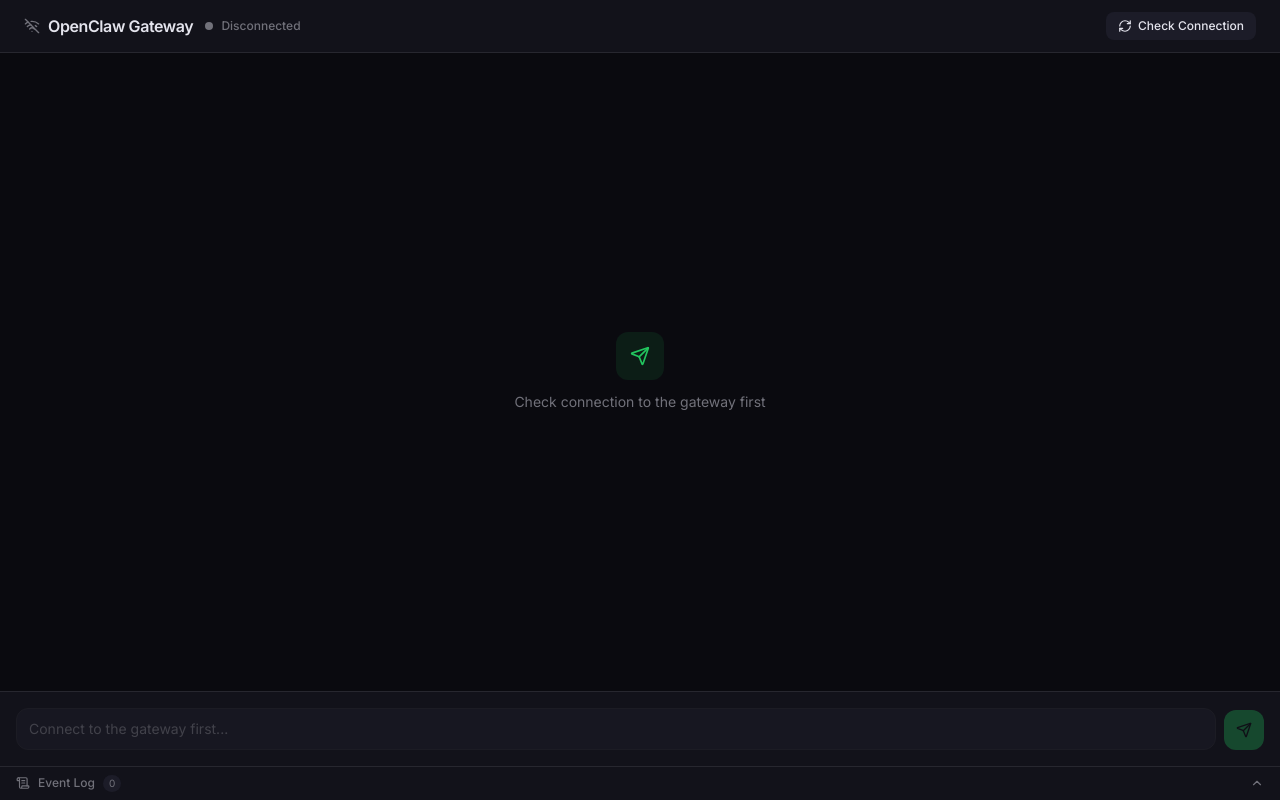
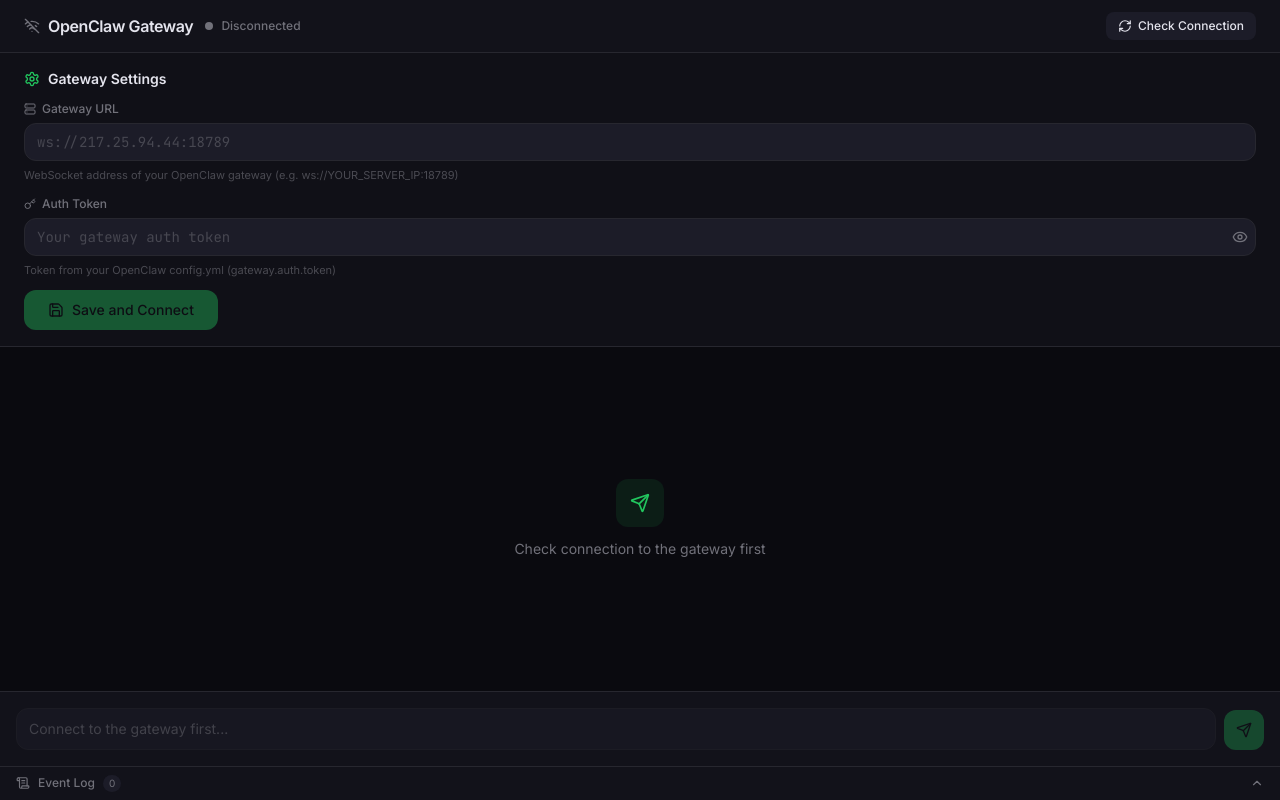
Before and after one commit to paulscriptum/ii, a Next.js app: page / in a window 1280 px wide. Built offline with nearby package versions, Linux system fonts and the light colour scheme.

Commit message:
feat: add UI for server settings and external access
Move gateway URL and token input to UI, modify API routes, and update dashboard.

```diff
--- a/components/dashboard.tsx
+++ b/components/dashboard.tsx
@@ -1,7 +1,8 @@
 "use client"
 
-import { useState, useCallback, useRef } from "react"
+import { useState, useCallback, useRef, useEffect } from "react"
 import { StatusBar } from "./status-bar"
+import { SettingsPanel } from "./settings-panel"
 import { Chat } from "./chat"
 import { EventLog, type LogEntry } from "./event-log"
 import type { ChatMessage, ConnectionState } from "@/lib/types"
@@ -10,7 +11,31 @@ function genId() {
   return `${Date.now()}-${Math.random().toString(36).slice(2, 8)}`
 }
 
+const STORAGE_KEY = "openclaw-settings"
+
+function loadSettings(): { gatewayUrl: string; authToken: string } {
+  if (typeof window === "undefined") return { gatewayUrl: "", authToken: "" }
+  try {
+    const raw = localStorage.getItem(STORAGE_KEY)
+    if (raw) return JSON.parse(raw)
+  } catch {
+    // ignore
+  }
+  return { gatewayUrl: "", authToken: "" }
+}
+
+function saveSettings(gatewayUrl: string, authToken: string) {
+  if (typeof window === "undefined") return
+  try {
+    localStorage.setItem(STORAGE_KEY, JSON.stringify({ gatewayUrl, authToken }))
+  } catch {
+    // ignore
+  }
+}
+
 export function Dashboard() {
+  const [gatewayUrl, setGatewayUrl] = useState("")
+  const [authToken, setAuthToken] = useState("")
   const [connectionState, setConnectionState] = useState<ConnectionState>("disconnected")
   const [connectionError, setConnectionError] = useState<string>()
   const [checking, setChecking] = useState(false)
@@ -18,6 +43,13 @@ export function Dashboard() {
   const [logEntries, setLogEntries] = useState<LogEntry[]>([])
   const [isLoading, setIsLoading] = useState(false)
   const abortRef = useRef<AbortController | null>(null)
+
+  // Load settings from localStorage on mount
+  useEffect(() => {
+    const settings = loadSettings()
+    setGatewayUrl(settings.gatewayUrl)
+    setAuthToken(settings.authToken)
+  }, [])
 
   const addLog = useCallback(
     (direction: LogEntry["direction"], data: string) => {
@@ -32,23 +64,51 @@ export function Dashboard() {
   const addSystemMessage = useCallback((content: string) => {
     setMessages((prev) => [
       ...prev,
-      {
-        id: genId(),
-        role: "system",
-        content,
-        timestamp: Date.now(),
-      },
+      { id: genId(), role: "system", content, timestamp: Date.now() },
     ])
   }, [])
 
-  const checkConnection = useCallback(async () => {
+  const handleSaveSettings = useCallback(
+    (newUrl: string, newToken: string) => {
+      setGatewayUrl(newUrl)
+      setAuthToken(newToken)
+      saveSettings(newUrl, newToken)
+      setConnectionState("disconnected")
+      setConnectionError(undefined)
+      addLog("info", `Settings saved. Gateway: ${newUrl}`)
+
+      // Auto-connect after saving
+      setTimeout(() => {
+        doCheckConnection(newUrl, newToken)
+      }, 100)
+    },
+    // eslint-disable-next-line react-hooks/exhaustive-deps
+    [addLog]
+  )
+
+  const doCheckConnection = useCallback(
+    async (url?: string, token?: string) => {
+      const gUrl = url || gatewayUrl
+      const gToken = token || authToken
+
+      if (!gUrl || !gToken) {
+        setConnectionState("error")
+        setConnectionError("Set gateway URL and auth token in Settings first")
+        addLog("error", "Missing gateway URL or auth token")
+        return
+      }
+
       setChecking(true)
       setConnectionState("connecting")
       setConnectionError(undefined)
-    addLog("info", "Checking gateway connection...")
+      addLog("info", `Connecting to ${gUrl}...`)
 
       try {
-      const res = await fetch("/api/gateway/status")
+        const res = await fetch("/api/gateway/status", {
+          method: "POST",
+          headers: { "Content-Type": "application/json" },
+          body: JSON.stringify({ gatewayUrl: gUrl, authToken: gToken }),
+        })
         const data = await res.json()
 
         if (data.reachable && data.authenticated) {
@@ -75,11 +135,12 @@ export function Dashboard() {
       } finally {
         setChecking(false)
       }
-  }, [addLog, addSystemMessage])
+    },
+    [gatewayUrl, authToken, addLog, addSystemMessage]
+  )
 
   const sendMessage = useCallback(
     async (content: string) => {
-      // Add user message
       const userMsg: ChatMessage = {
         id: genId(),
         role: "user",
@@ -90,7 +151,6 @@ export function Dashboard() {
       addLog("sent", `chat.send: ${content.slice(0, 80)}${content.length > 80 ? "..." : ""}`)
       setIsLoading(true)
 
-      // Cancel any previous request
       abortRef.current?.abort()
       const controller = new AbortController()
       abortRef.current = controller
@@ -100,6 +160,8 @@ export function Dashboard() {
           method: "POST",
           headers: { "Content-Type": "application/json" },
           body: JSON.stringify({
+            gatewayUrl,
+            authToken,
             method: "chat.send",
             params: { message: content },
           }),
@@ -118,15 +180,9 @@ export function Dashboard() {
         let assistantContent = ""
         const assistantMsgId = genId()
 
-        // Add empty assistant message that we'll update
         setMessages((prev) => [
           ...prev,
-          {
-            id: assistantMsgId,
-            role: "assistant",
-            content: "",
-            timestamp: Date.now(),
-          },
+          { id: assistantMsgId, role: "assistant", content: "", timestamp: Date.now() },
         ])
 
         let buffer = ""
@@ -147,57 +203,30 @@ export function Dashboard() {
               const msg = JSON.parse(payload)
               addLog("received", JSON.stringify(msg).slice(0, 120))
 
-              // Handle different event types
               if (msg.type === "event") {
                 const eventName = msg.event || ""
-                if (
-                  eventName.includes("chat.token") ||
-                  eventName.includes("chat.chunk")
-                ) {
-                  const token =
-                    msg.payload?.token ||
-                    msg.payload?.content ||
-                    msg.payload?.text ||
-                    ""
+                if (eventName.includes("chat.token") || eventName.includes("chat.chunk")) {
+                  const token = msg.payload?.token || msg.payload?.content || msg.payload?.text || ""
                   assistantContent += token
                   setMessages((prev) =>
-                    prev.map((m) =>
-                      m.id === assistantMsgId
-                        ? { ...m, content: assistantContent }
-                        : m
-                    )
+                    prev.map((m) => (m.id === assistantMsgId ? { ...m, content: assistantContent } : m))
                   )
                 } else if (eventName.includes("chat.message")) {
-                  // Full message received at once
-                  const fullContent =
-                    msg.payload?.content ||
-                    msg.payload?.message ||
-                    msg.payload?.text ||
-                    ""
+                  const fullContent = msg.payload?.content || msg.payload?.message || msg.payload?.text || ""
                   if (fullContent) {
                     assistantContent = fullContent
                     setMessages((prev) =>
-                      prev.map((m) =>
-                        m.id === assistantMsgId
-                          ? { ...m, content: assistantContent }
-                          : m
-                      )
+                      prev.map((m) => (m.id === assistantMsgId ? { ...m, content: assistantContent } : m))
                     )
                   }
                 }
               } else if (msg.type === "res") {
-                // Final response
                 if (msg.result?.content || msg.result?.message || msg.result?.text) {
-                  const finalContent =
-                    msg.result.content || msg.result.message || msg.result.text
+                  const finalContent = msg.result.content || msg.result.message || msg.result.text
                   if (!assistantContent) {
                     assistantContent = finalContent
                     setMessages((prev) =>
-                      prev.map((m) =>
-                        m.id === assistantMsgId
-                          ? { ...m, content: assistantContent }
-                          : m
-                      )
+                      prev.map((m) => (m.id === assistantMsgId ? { ...m, content: assistantContent } : m))
                     )
                   }
                 }
@@ -207,11 +236,7 @@ export function Dashboard() {
                     setMessages((prev) =>
                       prev.map((m) =>
                         m.id === assistantMsgId
-                          ? {
-                              ...m,
-                              content: `Error: ${msg.error.message}`,
-                              role: "system" as const,
-                            }
+                          ? { ...m, content: `Error: ${msg.error.message}`, role: "system" as const }
                           : m
                       )
                     )
@@ -221,21 +246,16 @@ export function Dashboard() {
                 addLog("error", msg.error || "Unknown stream error")
               }
             } catch {
-              // Skip malformed SSE data
+              // skip malformed SSE
             }
           }
         }
 
-        // If we never got content, update message
         if (!assistantContent) {
           setMessages((prev) =>
             prev.map((m) =>
               m.id === assistantMsgId
-                ? {
-                    ...m,
-                    content: "No response received from gateway",
-                    role: "system" as const,
-                  }
+                ? { ...m, content: "No response received from gateway", role: "system" as const }
                 : m
             )
           )
@@ -250,7 +270,7 @@ export function Dashboard() {
         abortRef.current = null
       }
     },
-    [addLog, addSystemMessage]
+    [gatewayUrl, authToken, addLog, addSystemMessage]
   )
 
   return (
@@ -258,8 +278,14 @@ export function Dashboard() {
       <StatusBar
         state={connectionState}
         error={connectionError}
-        onReconnect={checkConnection}
+        onReconnect={() => doCheckConnection()}
         checking={checking}
+      />
+      <SettingsPanel
+        gatewayUrl={gatewayUrl}
+        authToken={authToken}
+        onSave={handleSaveSettings}
+        isConnected={connectionState === "connected"}
       />
       <Chat
         messages={messages}
--- /dev/null
+++ b/components/settings-panel.tsx
@@ -0,0 +1,127 @@
+"use client"
+
+import { useState } from "react"
+import { Settings, Eye, EyeOff, Save, Server, Key } from "lucide-react"
+
+interface SettingsPanelProps {
+  gatewayUrl: string
+  authToken: string
+  onSave: (gatewayUrl: string, authToken: string) => void
+  isConnected: boolean
+}
+
+export function SettingsPanel({
+  gatewayUrl: initialUrl,
+  authToken: initialToken,
+  onSave,
+  isConnected,
+}: SettingsPanelProps) {
+  const [open, setOpen] = useState(!initialUrl || !initialToken)
+  const [url, setUrl] = useState(initialUrl)
+  const [token, setToken] = useState(initialToken)
+  const [showToken, setShowToken] = useState(false)
+
+  const handleSave = () => {
+    onSave(url.trim(), token.trim())
+    if (url.trim() && token.trim()) {
+      setOpen(false)
+    }
+  }
+
+  const handleKeyDown = (e: React.KeyboardEvent) => {
+    if (e.key === "Enter") {
+      handleSave()
+    }
+  }
+
+  if (!open) {
+    return (
+      <button
+        onClick={() => setOpen(true)}
+        className="flex items-center gap-1.5 rounded-md bg-muted px-3 py-1.5 text-xs font-medium text-muted-foreground transition-colors hover:bg-border hover:text-foreground"
+      >
+        <Settings className="h-3.5 w-3.5" />
+        <span className="hidden sm:inline">Settings</span>
+      </button>
+    )
+  }
+
+  return (
+    <div className="border-b border-border bg-card/80 px-4 py-4 sm:px-6">
+      <div className="flex items-center gap-2 pb-3">
+        <Settings className="h-4 w-4 text-accent" />
+        <h2 className="text-sm font-semibold text-foreground">Gateway Settings</h2>
+        {isConnected && (
+          <button
+            onClick={() => setOpen(false)}
+            className="ml-auto text-xs text-muted-foreground hover:text-foreground"
+          >
+            Close
+          </button>
+        )}
+      </div>
+
+      <div className="flex flex-col gap-3">
+        {/* Gateway URL */}
+        <div className="flex flex-col gap-1.5">
+          <label htmlFor="gateway-url" className="flex items-center gap-1.5 text-xs font-medium text-muted-foreground">
+            <Server className="h-3 w-3" />
+            Gateway URL
+          </label>
+          <input
+            id="gateway-url"
+            type="text"
+            value={url}
+            onChange={(e) => setUrl(e.target.value)}
+            onKeyDown={handleKeyDown}
+            placeholder="ws://217.25.94.44:18789"
+            className="rounded-lg border border-border bg-input px-3 py-2 font-mono text-sm text-foreground placeholder-muted-foreground/50 outline-none transition-colors focus:border-accent/50 focus:ring-1 focus:ring-accent/30"
+          />
+          <p className="text-[11px] text-muted-foreground/60">
+            WebSocket address of your OpenClaw gateway (e.g. ws://YOUR_SERVER_IP:18789)
+          </p>
+        </div>
+
+        {/* Auth Token */}
+        <div className="flex flex-col gap-1.5">
+          <label htmlFor="auth-token" className="flex items-center gap-1.5 text-xs font-medium text-muted-foreground">
+            <Key className="h-3 w-3" />
+            Auth Token
+          </label>
+          <div className="flex gap-2">
+            <div className="relative flex-1">
+              <input
+                id="auth-token"
+                type={showToken ? "text" : "password"}
+                value={token}
+                onChange={(e) => setToken(e.target.value)}
+                onKeyDown={handleKeyDown}
+                placeholder="Your gateway auth token"
+                className="w-full rounded-lg border border-border bg-input px-3 py-2 pr-10 font-mono text-sm text-foreground placeholder-muted-foreground/50 outline-none transition-colors focus:border-accent/50 focus:ring-1 focus:ring-accent/30"
+              />
+              <button
+                type="button"
+                onClick={() => setShowToken(!showToken)}
+                className="absolute right-2 top-1/2 -translate-y-1/2 text-muted-foreground hover:text-foreground"
+              >
+                {showToken ? <EyeOff className="h-4 w-4" /> : <Eye className="h-4 w-4" />}
+              </button>
+            </div>
+          </div>
+          <p className="text-[11px] text-muted-foreground/60">
+            Token from your OpenClaw config.yml (gateway.auth.token)
+          </p>
+        </div>
+
+        <button
+          onClick={handleSave}
+          disabled={!url.trim() || !token.trim()}
+          className="flex w-full items-center justify-center gap-2 rounded-lg bg-accent py-2.5 text-sm font-medium text-accent-foreground transition-colors hover:bg-accent/90 disabled:opacity-40 sm:w-auto sm:px-6 sm:self-start"
+        >
+          <Save className="h-4 w-4" />
+          Save and Connect
+        </button>
+      </div>
+    </div>
+  )
+}
--- a/lib/openclaw-client.ts
+++ b/lib/openclaw-client.ts
@@ -1,8 +1,5 @@
 import WebSocket from "ws"
-import type { OpenClawMessage, OpenClawRequest, OpenClawResponse, OpenClawEvent } from "./types"
-
-const GATEWAY_URL = process.env.OPENCLAW_GATEWAY_URL || "ws://217.25.94.44:18789"
-const AUTH_TOKEN = process.env.OPENCLAW_AUTH_TOKEN || ""
+import type { OpenClawMessage, OpenClawResponse, OpenClawEvent, OpenClawRequest } from "./types"
 
 let requestCounter = 0
 
@@ -10,12 +7,35 @@ function generateId(): string {
   return `web-${Date.now()}-${++requestCounter}`
 }
 
+function buildConnectRequest(authToken: string): OpenClawRequest {
+  return {
+    type: "req",
+    id: generateId(),
+    method: "connect",
+    params: {
+      minProtocol: 3,
+      maxProtocol: 3,
+      client: {
+        id: "openclaw-web-dashboard",
+        version: "1.0.0",
+        platform: "web",
+        mode: "operator",
+      },
+      role: "operator",
+      scopes: ["operator.read", "operator.write"],
+      auth: { token: authToken },
+      locale: "en-US",
+      userAgent: "openclaw-web-dashboard/1.0.0",
+    },
+  }
+}
+
 /**
- * Creates a one-shot WebSocket connection to the OpenClaw gateway,
- * performs the connect handshake, sends one message, and returns the response.
- * This is designed for serverless (Vercel) where we can't hold long-lived connections.
+ * One-shot WebSocket connection: connect, authenticate, send a request, get the response.
  */
 export async function sendToGateway(
+  gatewayUrl: string,
+  authToken: string,
   method: string,
   params?: Record<string, unknown>,
   timeoutMs = 30000
@@ -26,7 +46,7 @@ export async function sendToGateway(
       reject(new Error("Gateway request timed out"))
     }, timeoutMs)
 
-    const ws = new WebSocket(GATEWAY_URL)
+    const ws = new WebSocket(gatewayUrl)
     let authenticated = false
     const requestId = generateId()
 
@@ -42,10 +62,6 @@ export async function sendToGateway(
       }
     })
 
-    ws.on("open", () => {
-      // Wait for the challenge event from gateway
-    })
-
     ws.on("message", (data) => {
       let msg: OpenClawMessage
       try {
@@ -54,33 +70,13 @@ export async function sendToGateway(
         return
       }
 
-      // Step 1: Receive challenge, send connect request
+      // Step 1: Receive challenge, send connect
       if (msg.type === "event" && (msg as OpenClawEvent).event === "connect.challenge") {
-        const connectReq: OpenClawRequest = {
-          type: "req",
-          id: generateId(),
-          method: "connect",
-          params: {
-            minProtocol: 3,
-            maxProtocol: 3,
-            client: {
-              id: "openclaw-web-dashboard",
-              version: "1.0.0",
-              platform: "web",
-              mode: "operator",
-            },
-            role: "operator",
-            scopes: ["operator.read", "operator.write"],
-            auth: { token: AUTH_TOKEN },
-            locale: "en-US",
-            userAgent: "openclaw-web-dashboard/1.0.0",
-          },
-        }
-        ws.send(JSON.stringify(connectReq))
+        ws.send(JSON.stringify(buildConnectRequest(authToken)))
         return
       }
 
-      // Step 2: Receive hello-ok (successful auth)
+      // Step 2: Auth response
       if (msg.type === "res" && !authenticated) {
         const res = msg as OpenClawResponse
         if (res.error) {
@@ -91,7 +87,6 @@ export async function sendToGateway(
         }
         authenticated = true
 
-        // If the method is just "connect" (status check), return immediately
         if (method === "connect") {
           clearTimeout(timeout)
           ws.close()
@@ -99,7 +94,7 @@ export async function sendToGateway(
           return
         }
 
-        // Step 3: Send the actual request
+        // Step 3: Send user request
         const userReq: OpenClawRequest = {
           type: "req",
           id: requestId,
@@ -110,7 +105,7 @@ export async function sendToGateway(
         return
       }
 
-      // Step 4: Receive the response to our request
+      // Step 4: User response
       if (msg.type === "res" && authenticated) {
         const res = msg as OpenClawResponse
         if (res.id === requestId) {
@@ -124,15 +119,15 @@ export async function sendToGateway(
 }
 
 /**
- * Stream a chat response from the gateway via SSE.
- * Opens a WebSocket, authenticates, sends the chat request,
- * and yields events as they come in.
+ * Streaming WebSocket: connect, authenticate, send request, yield all messages.
  */
 export async function* streamFromGateway(
+  gatewayUrl: string,
+  authToken: string,
   method: string,
   params?: Record<string, unknown>
 ): AsyncGenerator<OpenClawMessage> {
-  const ws = new WebSocket(GATEWAY_URL)
+  const ws = new WebSocket(gatewayUrl)
   let authenticated = false
   const requestId = generateId()
   const messageQueue: OpenClawMessage[] = []
@@ -169,27 +164,7 @@ export async function* streamFromGateway(
     }
 
     if (msg.type === "event" && (msg as OpenClawEvent).event === "connect.challenge") {
-      const connectReq: OpenClawRequest = {
-        type: "req",
-        id: generateId(),
-        method: "connect",
-        params: {
-          minProtocol: 3,
-          maxProtocol: 3,
-          client: {
-            id: "openclaw-web-dashboard",
-            version: "1.0.0",
-            platform: "web",
-            mode: "operator",
-          },
-          role: "operator",
-          scopes: ["operator.read", "operator.write"],
-          auth: { token: AUTH_TOKEN },
-          locale: "en-US",
-          userAgent: "openclaw-web-dashboard/1.0.0",
-        },
-      }
-      ws.send(JSON.stringify(connectReq))
+      ws.send(JSON.stringify(buildConnectRequest(authToken)))
       return
     }
 
@@ -218,7 +193,6 @@ export async function* streamFromGateway(
       messageQueue.push(msg)
       resolveWait?.()
 
-      // Check if this is a final response
       if (msg.type === "res" && (msg as OpenClawResponse).id === requestId) {
         done = true
         ws.close()
@@ -227,7 +201,6 @@ export async function* streamFromGateway(
     }
   })
 
-  // Yield messages as they arrive
   while (!done || messageQueue.length > 0) {
     if (messageQueue.length === 0) {
       await waitForMessage()
@@ -243,16 +216,19 @@ export async function* streamFromGateway(
 }
 
 /**
- * Quick health check: try to connect and authenticate with the gateway.
+ * Quick health check
  */
-export async function checkGatewayHealth(): Promise<{
+export async function checkGatewayHealth(
+  gatewayUrl: string,
+  authToken: string
+): Promise<{
   reachable: boolean
   authenticated: boolean
   error?: string
   info?: Record<string, unknown>
 }> {
   try {
-    const res = await sendToGateway("connect", undefined, 10000)
+    const res = await sendToGateway(gatewayUrl, authToken, "connect", undefined, 10000)
     return {
       reachable: true,
       authenticated: true,
```
Also changed, not shown: app/api/gateway/send/route.ts (+6 -7 lines), app/api/gateway/status/route.ts (+12 -3 lines), app/api/gateway/stream/route.ts (+9 -6 lines), 1 other file (tests, documents, lock files or other folders). Lines whose indentation alone changed are shown as unchanged.
